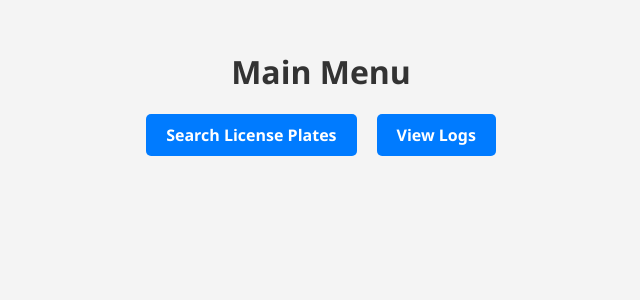
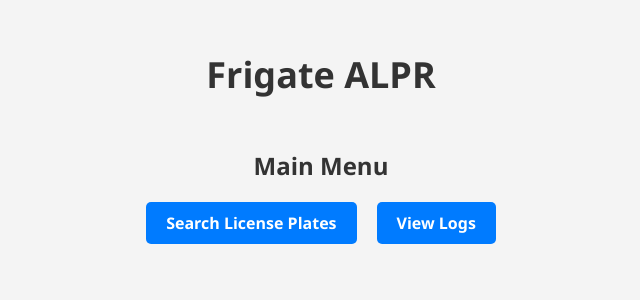
Before and after one commit to kyle4269/frigate_alpr_web, a Flask app: page /menu in a window 1280 px wide. Shown: the top 300 px of the page, without its empty margins (319-959 px from the left). Run offline with Flask 3, Linux system fonts and the light colour scheme; parts of the project's set-up code (start-up, migrations or seed data) failed here and were passed over.

Commit message:
CSS Updates

```diff
--- a/templates/main.html
+++ b/templates/main.html
@@ -2,7 +2,6 @@
 <html>
 <head>
     <title>Frigate ALPR</title>
-    <title>Main Menu</title>
     <style>
         body {
             font-family: 'Segoe UI', Tahoma, Geneva, Verdana, sans-serif; /* Use a modern font-family */
@@ -13,6 +12,13 @@
         }
 
         h1 {
+            text-align: center; /* Center-align the title */
+            margin-top: 50px; /* Add some spacing on the top */
+            font-size: 36px;
+        }
+
+
+        h2 {
             text-align: center; /* Center-align the title */
             margin-top: 50px; /* Add some spacing on the top */
         }
@@ -39,7 +45,8 @@
     </style>
 </head>
 <body>
-    <h1>Main Menu</h1>
+    <h1>Frigate ALPR</h1>
+    <h2>Main Menu</h2>
     <ul>
         <li><a href="/search_page">Search License Plates</a></li>
         <li><a href="/logs">View Logs</a></li>
```
